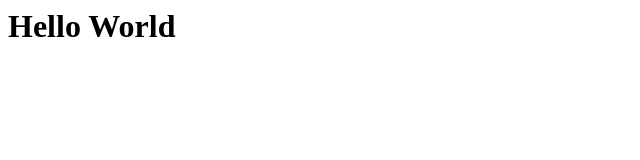
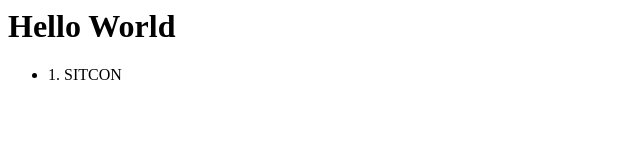
Before and after one commit to winerain/workshop, a plain HTML site: page index.html in a window 1280 px wide. Shown: the full height of the page, 0-640 px from the left. Drawn offline with Linux system fonts and the light colour scheme.

Commit message:
<head> 	<title>Hello</title> </head> <body> 	<h1>Hello World</h1> 	<ul> 		<li>1. SITCON</li> 	</ul> </body> i

```diff
--- a/index.html
+++ b/index.html
@@ -3,4 +3,7 @@
 </head>
 <body>
 	<h1>Hello World</h1>
+	<ul>
+		<li>1. SITCON</li>
+	</ul>
 </body>
```
